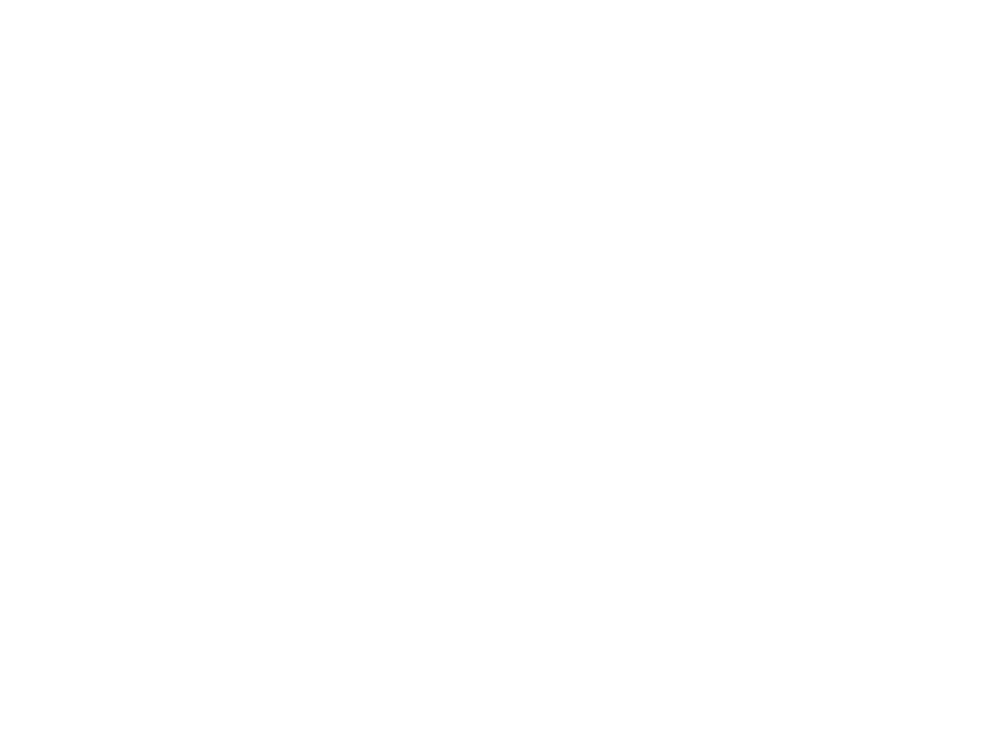
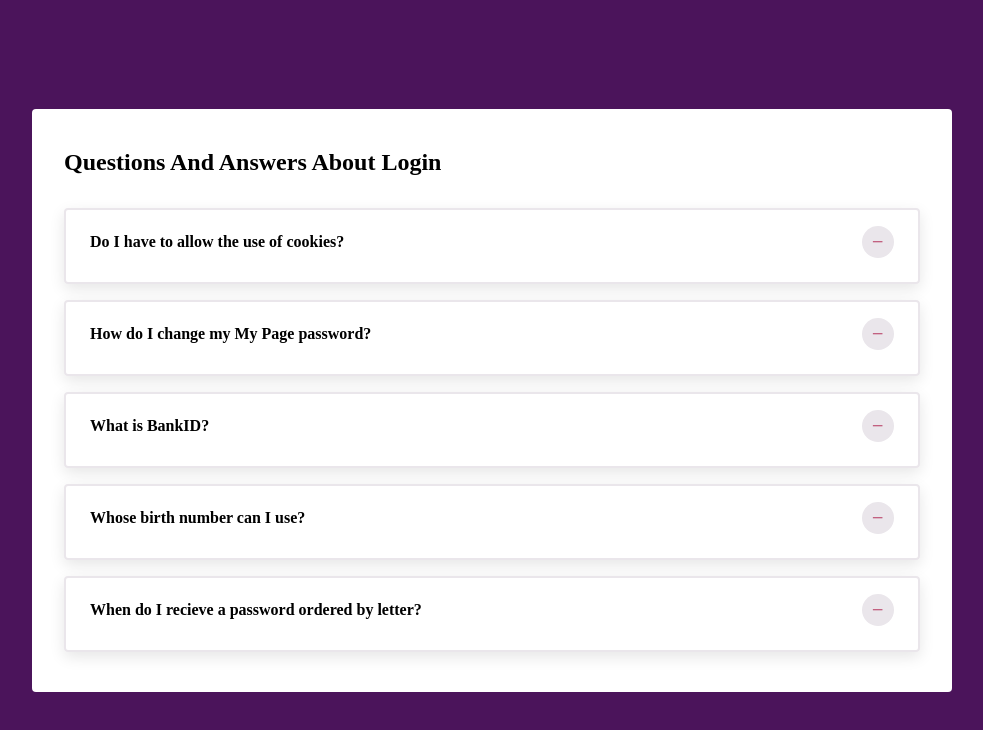
Before and after one commit to pol-dev-shinroo/react-mini-projects, a React (Create React App) app: page /accordion in a window 1280 px wide. Before the commit this address had no page. Shown: the top 730 px of the page, without its empty margins (148-1131 px from the left). Built offline with nearby package versions, Linux system fonts and the light colour scheme.

Commit message:
04-accordion complete

```diff
--- a/src/App.js
+++ b/src/App.js
@@ -1,6 +1,6 @@
 import React from "react";
 import { BrowserRouter, Routes, Route } from "react-router-dom";
-import { Home, Birthday, Tour, Review } from "./pages";
+import { Home, Birthday, Tour, Review, Accordion } from "./pages";
 
 function App() {
     return (
@@ -10,6 +10,7 @@
                 <Route path="birthday" element={<Birthday />} />
                 <Route path="tour" element={<Tour />} />
                 <Route path="review" element={<Review />} />
+                <Route path="accordion" element={<Accordion />} />
             </Routes>
         </BrowserRouter>
     );
--- a/src/Home/data.js
+++ b/src/Home/data.js
@@ -1,8 +1,10 @@
 import birthday from "../assets/Home/01-birthday-reminder.png";
 import tour from "../assets/Home/02-tour.png";
+import review from "../assets/Home/03-review.png";
 
 export const data = [
     { key: 1, link: "birthday", name: "birthday reminder", img: birthday },
     { key: 2, link: "tour", name: "tour", img: tour },
-    { key: 3, link: "review", name: "review" },
+    { key: 3, link: "review", name: "review", img: review },
+    { key: 4, link: "accordion", name: "accordion" },
 ];
--- /dev/null
+++ b/src/Projects/04-accordion/Accordion.jsx
@@ -0,0 +1,44 @@
+import React from "react";
+import styled from "styled-components";
+import questions from "./data";
+import Question from "./components/Question";
+
+const Accordion = () => {
+    return (
+        <Wrapper>
+            <Main>
+                <Title>questions and answers about login</Title>
+                {questions.map((question) => {
+                    const { id, ...data } = question;
+                    return <Question key={id} {...data} />;
+                })}
+            </Main>
+        </Wrapper>
+    );
+};
+
+const Wrapper = styled.div`
+    display: flex;
+    justify-content: center;
+    align-items: center;
+    background: #4b145b;
+    height: 100vh;
+`;
+
+const Main = styled.div`
+    width: 90vw;
+    padding: 2.5rem 2rem;
+    display: grid;
+    grid-gap: 1rem 2rem;
+    gap: 1rem 2rem;
+    border-radius: 0.25rem;
+    background: white;
+    max-width: 920px;
+    margin: 5rem auto;
+`;
+
+const Title = styled.h2`
+    text-transform: capitalize;
+    margin-bottom: 1rem;
+`;
+export default Accordion;
--- /dev/null
+++ b/src/Projects/04-accordion/components/Question.jsx
@@ -0,0 +1,60 @@
+import React, { useState } from "react";
+import styled from "styled-components";
+import { AiOutlineMinus, AiOutlinePlus } from "react-icons/ai";
+
+const Question = ({ title, info }) => {
+    const [isOpen, setIsOpen] = useState(false);
+    const btnHandler = () => {
+        setIsOpen(!isOpen);
+    };
+    return (
+        <Box>
+            <Header>
+                <Title>{title}</Title>
+                <Btn onClick={() => btnHandler()}>
+                    {isOpen ? <AiOutlinePlus /> : <AiOutlineMinus />}
+                </Btn>
+            </Header>
+            <Text>{isOpen ? info : ""}</Text>
+        </Box>
+    );
+};
+
+const Box = styled.div`
+    padding: 1rem 1.5rem;
+    border: 2px solid #eae6eb;
+    border-radius: 0.25rem;
+    box-shadow: 0 5px 15px rgba(0, 0, 0, 0.1);
+`;
+
+const Header = styled.div`
+    display: flex;
+    align-items: center;
+    justify-content: space-between;
+`;
+
+const Btn = styled.button`
+    display: flex;
+    align-items: center;
+    justify-content: center;
+    border-radius: 50%;
+    cursor: pointer;
+    margin-left: 1rem;
+    align-self: center;
+    width: 2rem;
+    height: 2rem;
+    border-color: transparent;
+    background: #eae6eb;
+    color: #b4345c;
+`;
+
+const Title = styled.h4`
+    line-height: 1.5;
+`;
+
+const Text = styled.p`
+    margin-bottom: 0;
+    margin-top: 0.5rem;
+`;
+
+export default Question;
--- /dev/null
+++ b/src/Projects/04-accordion/data.js
@@ -0,0 +1,28 @@
+const questions = [
+    {
+        id: 1,
+        title: "Do I have to allow the use of cookies?",
+        info: "Unicorn vinyl poutine brooklyn, next level direct trade iceland. Shaman copper mug church-key coloring book, whatever poutine normcore fixie cred kickstarter post-ironic street art.",
+    },
+    {
+        id: 2,
+        title: "How do I change my My Page password?",
+        info: "Coloring book forage photo booth gentrify lumbersexual. Migas chillwave poutine synth shoreditch, enamel pin thundercats fashion axe roof party polaroid chartreuse.",
+    },
+    {
+        id: 3,
+        title: "What is BankID?",
+        info: "Enamel pin fam sustainable woke whatever venmo. Authentic asymmetrical put a bird on it, lumbersexual activated charcoal kinfolk banjo cred pickled sartorial.",
+    },
+    {
+        id: 4,
+        title: "Whose birth number can I use?",
+        info: "Edison bulb direct trade gentrify beard lo-fi seitan sustainable roof party franzen occupy squid. Knausgaard cronut succulents, scenester readymade shabby chic lyft. Copper mug meh vegan gentrify.",
+    },
+    {
+        id: 5,
+        title: "When do I recieve a password ordered by letter?",
+        info: "Locavore franzen fashion axe live-edge neutra irony synth af tilde shabby chic man braid chillwave waistcoat copper mug messenger bag. Banjo snackwave blog, microdosing thundercats migas vaporware viral lo-fi seitan ",
+    },
+];
+export default questions;
--- a/src/pages.js
+++ b/src/pages.js
@@ -2,5 +2,6 @@
 import Birthday from "./Projects/01-birthday-reminder/Birthday.jsx";
 import Tour from "./Projects/02-tour/Tour.jsx";
 import Review from "./Projects/03-review/Review.jsx";
+import Accordion from "./Projects/04-accordion/Accordion.jsx";
 
-export { Home, Birthday, Tour, Review };
+export { Home, Birthday, Tour, Review, Accordion };
```
Also changed, not shown: src/assets/Home/03-review.png (added).
